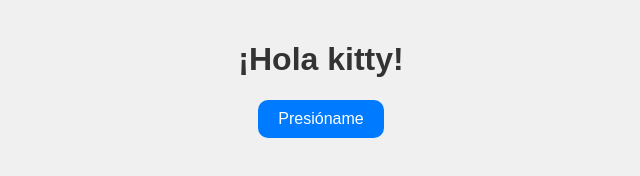
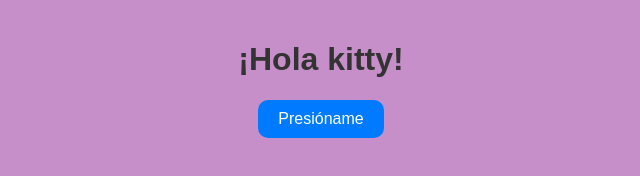
Before and after one commit to iggnacio17/lapagina, a plain HTML site: page index.html in a window 1280 px wide. Shown: the whole page, without its empty margins (319-959 px from the left). Drawn offline with Linux system fonts and the light colour scheme.

Commit message:
Update index.html

```diff
--- a/index.html
+++ b/index.html
@@ -7,7 +7,7 @@
   <style>
     body {
       font-family: Arial, sans-serif;
-      background: #f0f0f0;
+      background: #c78fc9;
       margin: 0;
       padding: 20px;
       text-align: center;
```
